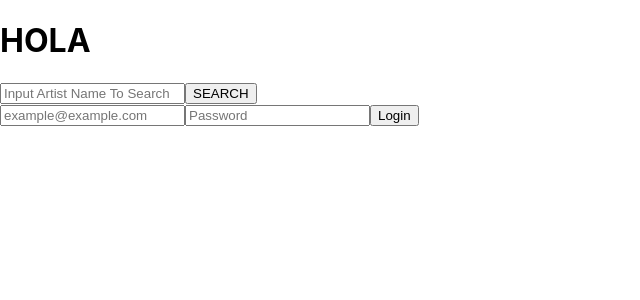
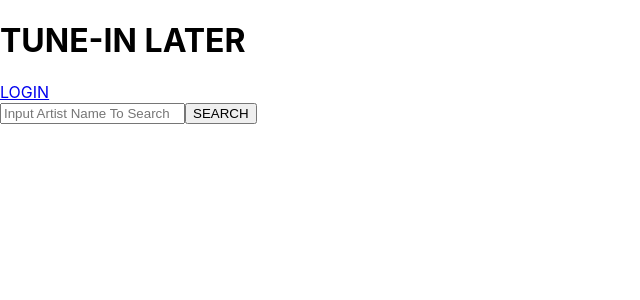
Before and after one commit to lundgrea/Tune-In-Later, a React (Create React App) app: page / in a window 1280 px wide. Shown: the top 300 px of the page, without its empty margins (0-640 px from the left). Built offline with nearby package versions, Linux system fonts and the light colour scheme.

Commit message:
Install router dependencies, add browser router to index.js, and began work in App
Co-authored-by: Aidan McKay <aidanmckay2000@gmail.com>
Co-authored-by: Alyssa Lundgren <lundgrea@gmail.com>

```diff
--- a/src/components/App/App.js
+++ b/src/components/App/App.js
@@ -1,18 +1,23 @@
-import React, { Component } from 'react';
-import Search from '../../containers/Search/Search'
-import './App.css';
-import CardContainer from '../../containers/CardContainer/CardContainer';
-import LoginForm from '../LoginForm/LoginForm'
+import React, { Component } from "react";
+import Search from "../../containers/Search/Search";
+import "./App.css";
+import { Route, NavLink } from "react-router-dom";
+import CardContainer from "../../containers/CardContainer/CardContainer";
+import LoginForm from "../LoginForm/LoginForm";
 
 const App = () => {
   return (
     <>
-    <h1>HOLA</h1>
-    <Search />
-    <CardContainer />
-    <LoginForm />
+      <Route exact path="/" />
+      <h1>TUNE-IN LATER</h1>
+      <NavLink exact to="/login">
+        LOGIN
+      </NavLink>
+      <Search />
+      <CardContainer />
+      <Route exact path="/login" render={() => <LoginForm />} />
     </>
-  )
-}
+  );
+};
 
 export default App;
--- a/src/index.js
+++ b/src/index.js
@@ -6,11 +6,12 @@ import { Provider } from 'react-redux'
 import { createStore } from 'redux'
 import { composeWithDevTools } from 'redux-devtools-extension'
 import rootReducer from './reducers'
+import { BrowserRouter} from 'react-router-dom'
 import * as serviceWorker from './serviceWorker';
 
 const store = createStore(rootReducer, composeWithDevTools())
 
-ReactDOM.render(<Provider store={store}><App /></Provider>, document.getElementById('root'));
+ReactDOM.render(<Provider store={store}><BrowserRouter><App /></BrowserRouter></Provider>, document.getElementById('root'));
 
 // If you want your app to work offline and load faster, you can change
 // unregister() to register() below. Note this comes with some pitfalls.
```
Also changed, not shown: 1 other file (tests, documents, lock files or other folders).
